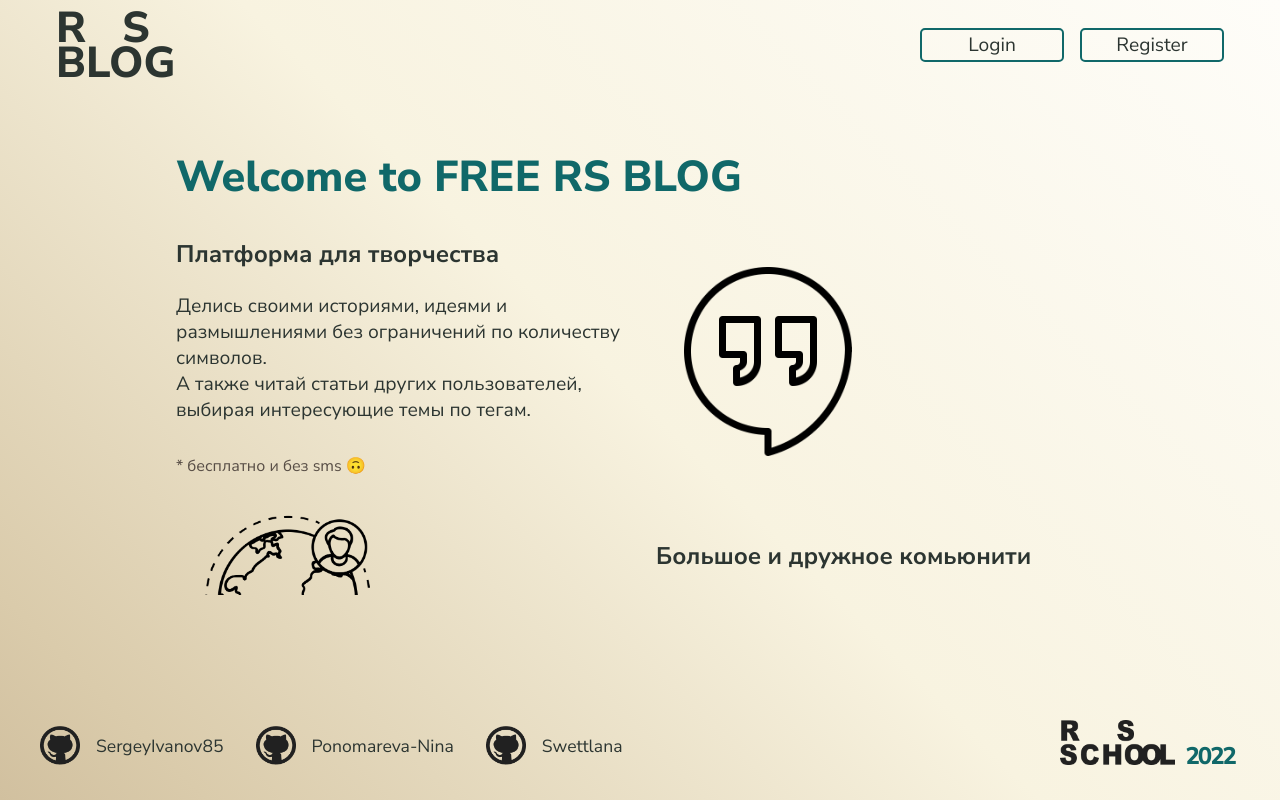
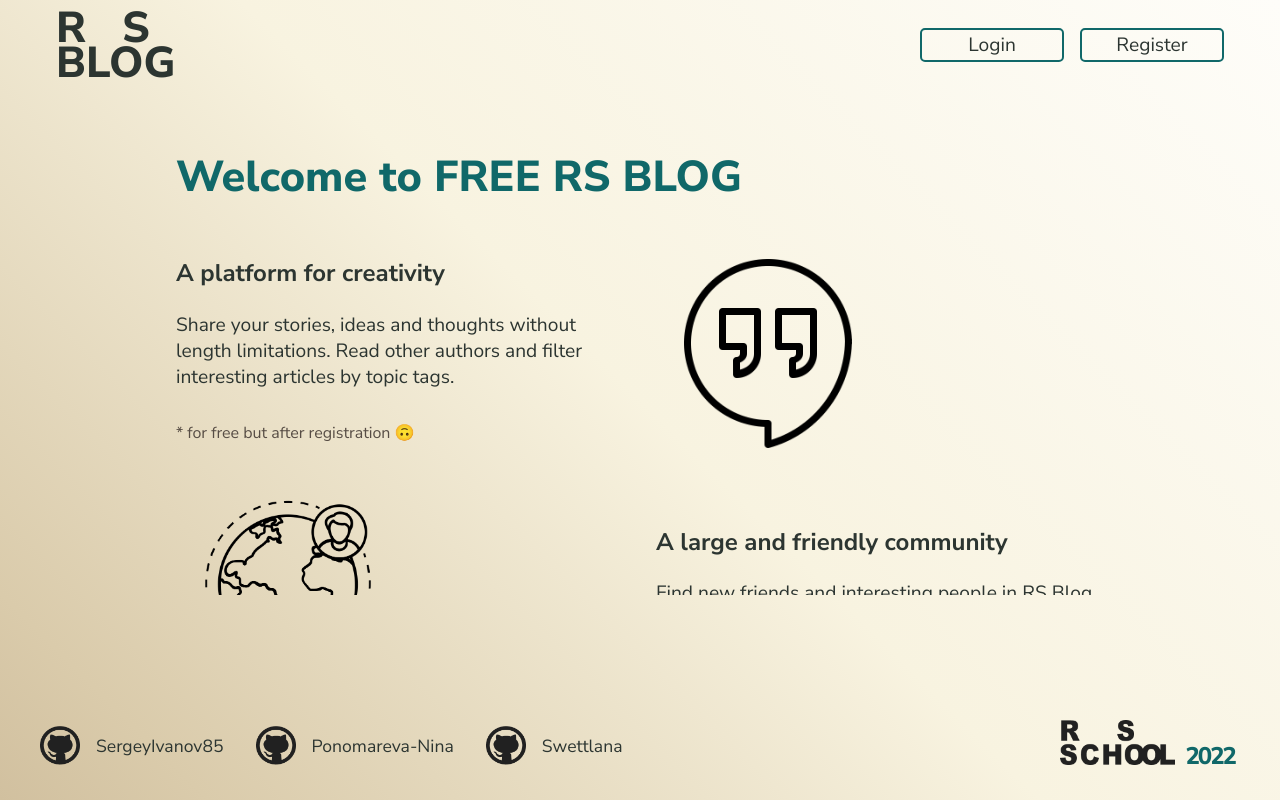
Before and after one commit to SergeyIvanov85/RSBlog, a React (Create React App) app in the folder client/: page / in a window 1280 px wide. Built offline with nearby package versions, Linux system fonts and the light colour scheme; no server answers.

Commit message:
feat: translate content for main page

```diff
--- a/client/src/pages/MainPage.tsx
+++ b/client/src/pages/MainPage.tsx
@@ -15,20 +15,19 @@ export const MainPage = () => {
             <h1 className='title'>{t('main.welcome')}FREE RS BLOG</h1>
             <div className='main-description'>
                     <div className="text">
-                        <h2>Платформа для творчества</h2>
-                        <p>Делись своими историями, идеями и размышлениями без ограничений по количеству символов.
-                        <br/>А также читай статьи других пользователей, выбирая интересующие темы по тегам.</p>
-                        <p className="note">* бесплатно и без sms &#128579;</p>
+                        <h2>{t('main.block-title1')}</h2>
+                        <p>{t('main.block-text1')}</p>
+                        <p className="note">* {t('main.note')} &#128579;</p>
                     </div>
                     <img src={hangoutsImg} alt=''/>
                     <img src={communityImg} alt=''/>
                     <div className="text">
-                        <h2>Большое и дружное комьюнити </h2>
-                        <p>Находи новых друзей и интересных для себя людей в RS Blog. Поддерживай авторов лайками &#128151; и обсуждай статьи в комментариях.</p>
+                        <h2>{t('main.block-title2')}</h2>
+                        <p>{t('main.block-text2')}</p>
                     </div>
                     <div className="text">
-                        <h2>Кастомизация и статистика &#128200;</h2>
-                        <p>Заходи в меню пользователя и отслеживай статистику профиля за разные периоды времени, а также меняй настройки языка и темы по своим предпочтениям.</p>
+                        <h2>{t('main.block-title3')} &#128200;</h2>
+                        <p>{t('main.block-text2')}</p>
                     </div>
                     <img src={settingsImg} alt=''/>
             </div>
--- a/client/src/translation/en.json
+++ b/client/src/translation/en.json
@@ -30,7 +30,14 @@
     "text": "Share your thoughts and stories on the RS Blog, read articles on different topics and find interesting people and friends.",
     "register": "Register",
     "login": "Login",
-    "welcome": "Welcome to "
+    "welcome": "Welcome to ",
+    "block-title1": "A platform for creativity",
+    "block-title2": "A large and friendly community",
+    "block-title3": "Customization and statistics",
+    "block-text1": "Share your stories, ideas and thoughts without length limitations. Read other authors and filter interesting articles by topic tags.",
+    "block-text2": "Find new friends and interesting people in RS Blog. Support the authors with likes &#128151; and discuss articles in the comments.",
+    "block-text3": "Customize language and theme settings according to your preferences and analyze profile statistics for different time periods.",
+    "note": "for free but after registration"
   },
   "login-page": {
     "title": "Login",
--- a/client/src/translation/ru.json
+++ b/client/src/translation/ru.json
@@ -30,7 +30,14 @@
     "text": "",
     "register": "Регистрация",
     "login": "Войти",
-    "welcome": "Добро пожаловать на "
+    "welcome": "Добро пожаловать на ",
+    "block-title1": "Платформа для творчества",
+    "block-title2": "Большое и дружное комьюнити",
+    "block-title3": "Кастомизация и статистика",
+    "block-text1": "Делись своими историями, идеями и размышлениями без ограничений по количеству символов. А также читай статьи других пользователей, выбирая интересующие темы по тегам.",
+    "block-text2": "Находи новых друзей и интересных для себя людей в RS Blog. Поддерживай авторов лайками &#128151; и обсуждай статьи в комментариях.",
+    "block-text3": "Заходи в меню пользователя и отслеживай статистику профиля за разные периоды времени, а также меняй настройки языка и темы по своим предпочтениям.",
+    "note": "бесплатно и без sms"
   },
   "login-page": {
     "title": "Войти",
```
